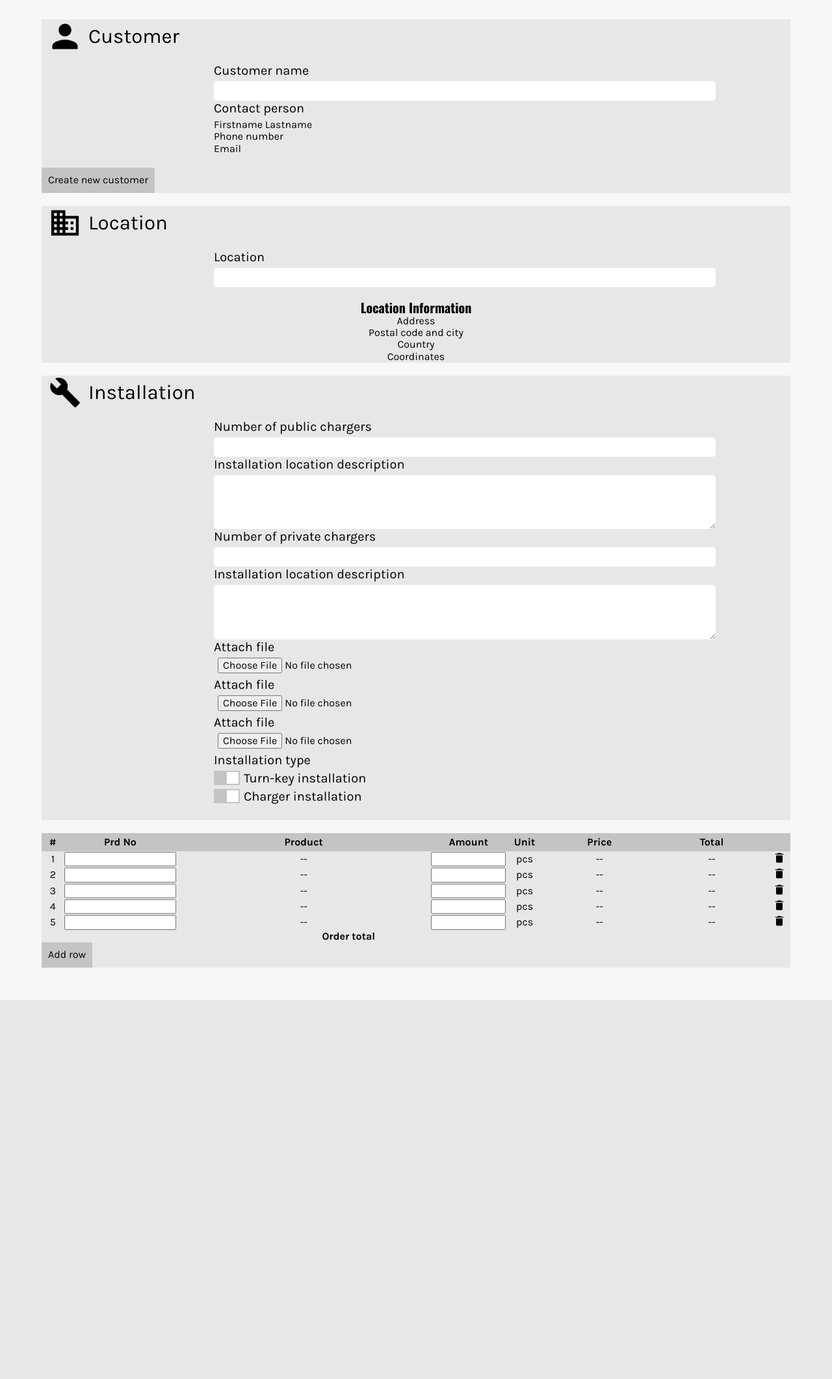
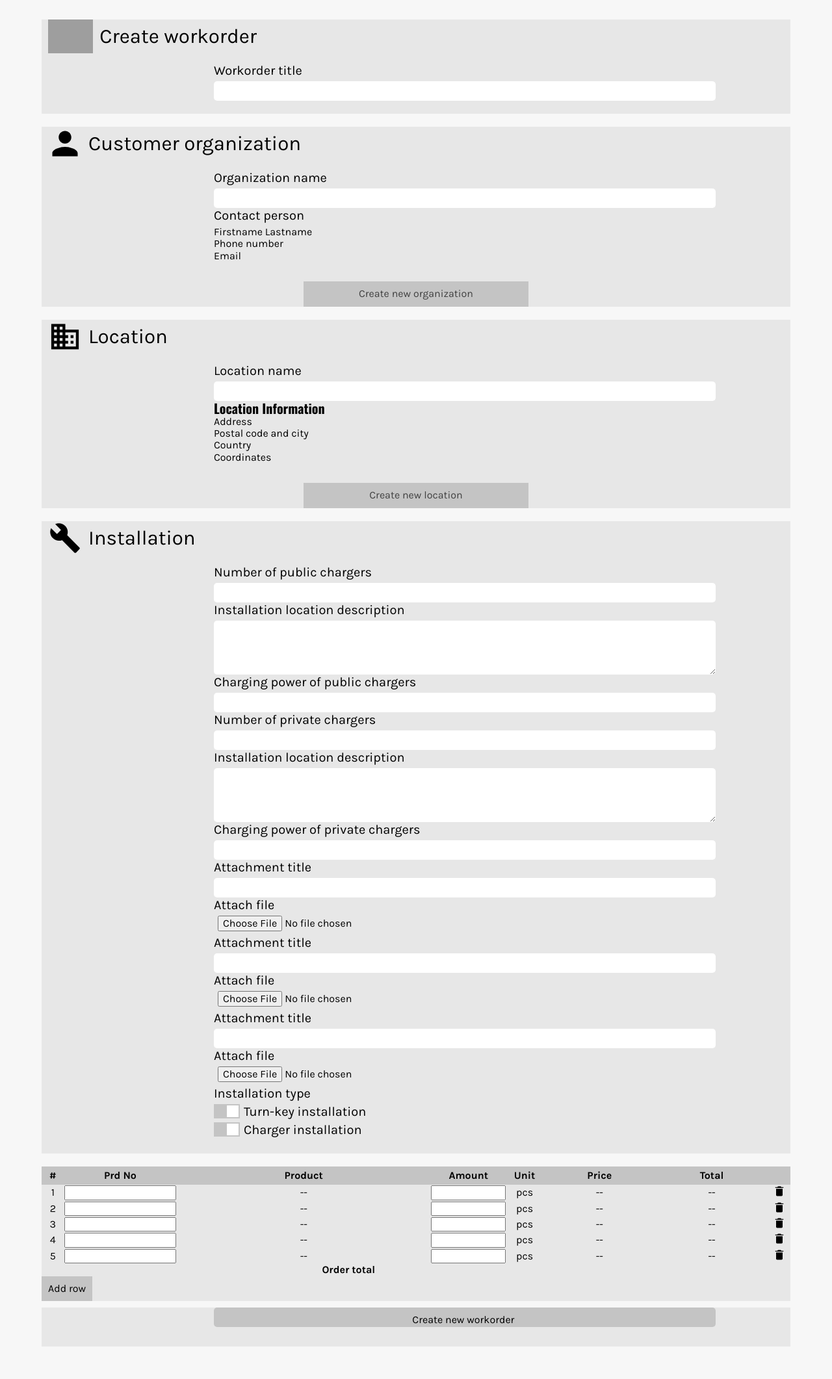
Before and after one commit to Zigelzi/SiteSurveyApp, a Flask app: page /survey/create_workorder in a window 1280 px wide. Shown: the part 40-2162 px from the top of the page at 65% size. Before the commit the page ends 1579 px from the top, so only its background shows below. Run offline with Flask 2, Linux system fonts and the light colour scheme; a user stored in the database is signed in; data comes from the database, SQL or seed files in the repository; data that the repository does not hold is empty; some libraries are stand-ins or nearby versions; grey boxes are pictures that could not be loaded.

Commit message:
Changed DB Schema of Workorder table. Added new table with name Workorderattachment. Renamed save_picture to save_file from survey.utils.py. Removed API routes print(output) statements. Added links for creating related data to DB to templates

```diff
--- a/sitesurvey/api/routes.py
+++ b/sitesurvey/api/routes.py
@@ -38,7 +38,6 @@ def get_locations():
     locations = Location.query.all()
     location_schema = LocationSchema(many=True)
     output = location_schema.dump(locations).data
-    print(output)
     return jsonify(output)
 
 @bp_api.route('/api/location/<string:location_name>', methods=['GET'])
@@ -46,7 +45,6 @@ def get_location(location_name):
     location = Location.query.filter_by(name=location_name).first()
     location_schema = LocationSchema()
     output = location_schema.dump(location).data
-    print(output)
     return jsonify(output)
 
 @bp_api.route('/api/customers', methods=['GET'])
@@ -62,7 +60,6 @@ def get_customers():
 
     customer_schema = CustomerSchema(many=True)
     output = customer_schema.dump(customers).data
-    print(output)
     return jsonify(output)
 
 @bp_api.route('/api/organizations', methods=['GET'])
@@ -70,7 +67,6 @@ def get_organizations():
     organizations = Organization.query.all()
     organization_schema = OrganizationSchema(many=True)
     output = organization_schema.dump(organizations).data
-    print(output)
     return jsonify(output)
 
 @bp_api.route('/api/organization/<string:org_name>', methods=['GET'])
@@ -78,7 +74,6 @@ def get_organization(org_name):
     organization = Organization.query.filter_by(org_name=org_name).first()
     organization_schema = OrganizationSchema()
     output = organization_schema.dump(organization).data
-    print(output)
     return jsonify(output)
 
 @bp_api.route('/api/products', methods=['GET'])
@@ -86,7 +81,6 @@ def get_products():
     products = Product.query.all()
     product_schema = ProductSchema(many=True)
     output = product_schema.dump(products).data
-    print(output)
     return jsonify(output)
 
 @bp_api.route('/api/product/<string:product_number>', methods=['GET'])
@@ -94,5 +88,4 @@ def get_product(product_number):
     product = Product.query.filter_by(product_number=product_number).first()
     product_schema = ProductSchema()
     output = product_schema.dump(product).data
-    print(output)
     return jsonify(output)
--- a/sitesurvey/static/js/workorder.js
+++ b/sitesurvey/static/js/workorder.js
@@ -51,8 +51,6 @@ document.addEventListener('DOMContentLoaded', () => {
 
     // Calculate the complete order total to tfoot
     function tableTotal(mutations) {
-        const tableTotalTd = document.getElementById('tableTotalTd')
-        let totalSum = 0;
 
         // Looping through all the happened mutations and performing task based on mutation target
         mutations.forEach(function(mutation) {
@@ -60,15 +58,16 @@ document.addEventListener('DOMContentLoaded', () => {
             if (mutation.target.className === 'totalColumn') {
                 const productBody = mutation.target.parentElement.parentElement;
                 let totalCellValue
+                const tableTotalTd = document.getElementById('tableTotalTd')
+                let totalSum = 0;
                 for (let i = 0; i < productBody.children.length; i++) {
                     totalCellValue = productBody.children[i].children[6].textContent
                     // console.log(`Mutation: ${mutation.target.className}`);
-                    console.log(`Row ${i} totallCellValue ${totalCellValue}`);
                     if (totalCellValue != "--" && totalCellValue != "NaN €") {
                         totalSum += parseFloat(productBody.children[i].children[6].textContent.replace(",",".").replace(' ',''));
-                        console.log(`Total sum:${totalSum}`);
                     }
                 }
+                tableTotalTd.textContent = totalSum + " €";
             }
             // If table rows get removed redo the running numbering of rows
             if (mutation.removedNodes.length !== 0) {
@@ -81,10 +80,7 @@ document.addEventListener('DOMContentLoaded', () => {
                     }
                 }
             }
-
         });
-        console.log(`Total sum in the end:${totalSum}`)
-        tableTotalTd.textContent = totalSum + " €";
     }
 
     function addRow() {
--- a/sitesurvey/survey/forms.py
+++ b/sitesurvey/survey/forms.py
@@ -103,18 +103,27 @@ class SurveyForm(FlaskForm):
         self.model.choices = [(charger.model.lower(), charger.model) for charger in Charger.query.all()]
 
 class WorkorderForm(FlaskForm):
-    organization_name = StringField('Organization name')
+    title = StringField('Workorder title', validators=[DataRequired(message=data_req_msg)])
+    requested_date = DateTimeField('Requested ready date', validators=[DataRequired(message=data_req_msg)])
+    organization_name = StringField('Organization name', validators=[DataRequired(message=data_req_msg)])
+    location_name = StringField('Location name', validators=[DataRequired(message=data_req_msg)])
     public_chargers = IntegerField('Number of public chargers', validators=[DataRequired(message=data_req_msg)])
     public_installation_location = TextAreaField('Installation location description')
+    public_charging_power = FloatField('Charging power of public chargers', validators=[DataRequired(message=data_req_msg)])
     private_chargers = IntegerField('Number of private chargers', validators=[DataRequired(message=data_req_msg)])
     private_installation_location = TextAreaField('Installation location description')
+    private_charging_power = FloatField('Charging power of private chargers', validators=[DataRequired(message=data_req_msg)])
+    attachment_1_title = StringField('Attachment title')
     attachment_1 = FileField('Attach file', validators=[FileAllowed(['jpg', 'png', 'pdf'])])
+    attachment_2_title = StringField('Attachment title')
     attachment_2 = FileField('Attach file', validators=[FileAllowed(['jpg', 'png', 'pdf'])])
+    attachment_3_title = StringField('Attachment title')
     attachment_3 = FileField('Attach file', validators=[FileAllowed(['jpg', 'png', 'pdf'])])
 
     installation_type = RadioField('Installation type', validators=[DataRequired(message=data_req_msg)],
                                     choices=[('turnkey', 'Turn-key installation'),
                                              ('charger', 'Charger installation')])
+    submit = SubmitField('Create new workorder')
 
 class LocationForm(FlaskForm):
 	location_name = StringField('Location name', validators=[DataRequired(message=data_req_msg)])
--- a/sitesurvey/survey/routes.py
+++ b/sitesurvey/survey/routes.py
@@ -4,10 +4,10 @@ from flask_login import current_user, login_required
 import sys
 
 from sitesurvey import db
-from sitesurvey.survey.models import Survey, Surveypicture, Location, Workorder
+from sitesurvey.survey.models import Survey, Surveypicture, Location, Workorder, Workorderattachment
 from sitesurvey.survey.forms import SurveyForm, WorkorderForm, LocationForm
-from sitesurvey.survey.utils import save_picture
-from sitesurvey.user.models import Contactperson
+from sitesurvey.survey.utils import save_file
+from sitesurvey.user.models import Contactperson, Organization
 from sitesurvey.product.models import Charger
 
 bp_survey = Blueprint('survey', __name__)
@@ -50,25 +50,25 @@ def create_survey():
 
 
         # Saving the installation location picture to file system and creating DB entry
-        pic_installation_location_file = save_picture(form.pic_installation_location.data)
+        pic_installation_location_file = save_file(form.pic_installation_location.data)
         sp_installation_location = Surveypicture(survey_id=survey.id,
                                                     picture_filename=pic_installation_location_file)
 
         # Saving the main cabinet picture to file system and creating DB entry
-        pic_maincabinet_file = save_picture(form.pic_maincabinet.data)
+        pic_maincabinet_file = save_file(form.pic_maincabinet.data)
         sp_maincabinet = Surveypicture(survey_id=survey.id,
                                         picture_filename=pic_maincabinet_file)
 
         # Saving the subcabinet picture if it exists to file system and creating DB entry
         if form.pic_subcabinet.data:
-            pic_subcabinet_file = save_picture(form.pic_subcabinet.data)
+            pic_subcabinet_file = save_file(form.pic_subcabinet.data)
             sp_subcabinet = Surveypicture(survey_id=survey.id,
                                             picture_filename=pic_subcabinet_file)
             db.session.add(sp_subcabinet)
 
         # Saving the additional picture if it exists to file system and creating DB entry
         if form.pic_additional.data:
-            pic_additional_file = save_picture(form.pic_additional.data)
+            pic_additional_file = save_file(form.pic_additional.data)
             sp_additional = Surveypicture(survey_id=survey.id,
                                             picture_filename=pic_additional_file)
             db.session.add(sp_additional)
@@ -99,10 +99,55 @@ def survey(survey_id):
         filenames.append('survey_pictures/'+ picture.picture_filename)
     return render_template('survey/survey.html', survey=survey, filenames=filenames)
 
-@bp_survey.route('/survey/create_workorder')
+@bp_survey.route('/survey/create_workorder', methods=['GET', 'POST'])
 @login_required
 def create_workorder():
     form = WorkorderForm()
+    print(request.method)
+    if request.method == 'POST':
+        print('JSON from POST request')
+        json = request.get_json()
+        print(json)
+    if (form.validate_on_submit() and False):
+        org_id = Organization.query.filter_by(org_name=form.organization_name.data).first().id
+        location_id = Location.query.filter_by(name=form.location_name.data).first().id
+        workorder = Workorder(title=form.title.data,
+                              requested_date=form.requested_date.data,
+                              public_chargers=form.public_chargers.data,
+                              public_installation_location=form.public_installation_location.data,
+                              public_charging_power=form.public_charging_power.data,
+                              private_chargers=form.private_chargers.data,
+                              private_installation_location=form.private_installation_location.data,
+                              private_charging_power=form.private_charging_power.data,
+                              installation_type=form.installation_type.data,
+                              org_id=org_id,
+                              location_id=location_id)
+
+        db.session.add(workorder)
+        db.session.commit()
+
+        # If attachments exist save the files to disk and commit the filenames and titles to DB
+        if form.attachment_1.data:
+            attachment_1_file = save_file(form.attachment_1.data)
+            attachment_1 = Workorderattachment(workorder_id=workorder.id,
+                                               title=form.attachment_1_title.data,
+                                               picture_filename=attachment_1_file)
+            db.session.add(attachment_1)
+
+        if form.attachment_2.data:
+            attachment_2_file = save_file(form.attachment_2.data)
+            attachment_2 = Workorderattachment(workorder_id=workorder.id,
+                                               title=form.attachment_2_title.data,
+                                               picture_filename=attachment_2_file)
+            db.session.add(attachment_2)
+
+        if form.attachment_3.data:
+            attachment_3_file = save_file(form.attachment_3.data)
+            attachment_3 = Workorderattachment(workorder_id=workorder.id,
+                                               title=form.attachment_3_title.data,
+                                               picture_filename=attachment_3_file)
+            db.session.add(attachment_3)
+
     return render_template('survey/create_workorder.html', form=form)
 
 @bp_survey.route('/survey/create_location', methods=["GET", "POST"])
--- a/sitesurvey/templates/product/add_product.html
+++ b/sitesurvey/templates/product/add_product.html
@@ -72,6 +72,9 @@
                        </div>
                     {% endif %}
                 </div>
+                <div class="input-box">
+                    <a href="{{ url_for('product.add_product_category') }} " class="btn">Add product category</a>
+                </div>
             </fieldset>
             {{ form.submit }}
         </form>
--- a/sitesurvey/templates/survey/create_workorder.html
+++ b/sitesurvey/templates/survey/create_workorder.html
@@ -6,14 +6,25 @@
 
 {% block content %}
 <div class="content">
+    <form action="{{ url_for('survey.create_workorder') }} " method="POST" enctype="multipart/form-data">
+        <div class="grey-container survey-form">
+            <div class="survey-header">
+                <img src="#" alt="" class="svg-icon">
+                <legend>Create workorder</legend>
+            </div>
+            <div class="input-box">
+                {{ form.title.label }}
+                {{ form.title }}
+            </div>
+        </div>
         <div class="grey-container survey-form">
             <div class="survey-header">
                 <img class="svg-icon" src="{{ url_for('static', filename='img/icon_person.svg') }}" alt="person icon">
-            <legend>Customer</legend>
+                <legend>Customer organization</legend>
             </div>
             <div class="input-box">
-            <label for="customer">Customer name</label>
-            <input type="text" name="customer" id="orgInput" list="customerList">
+                {{ form.organization_name.label }}
+                {{ form.organization_name(id="orgInput", list="customerList", autocomplete="off") }}
                 <datalist id="customerList"></datalist>
                 <div id="contactPerson">
                     <label for="">Contact person</label>
@@ -22,7 +33,7 @@
                     <p>Email</p>
                 </div>
             </div>
-        <button type="button">Create new customer</button>
+            <a class="btn" href="{{ url_for('user.create_organization') }} ">Create new organization</a>
         </div>
         <div class="grey-container survey-form">
             <div class="survey-header">
@@ -30,10 +41,9 @@
                 <legend>Location</legend>
             </div>
             <div class="input-box">
-            <label for="location">Location</label>
-            <input type="text" name="location" id="locationInput" list="locationList">
+                {{ form.location_name.label }}
+                {{ form.location_name(id="locationInput", list="locationList", autocomplete="off") }}
                 <datalist id="locationList"></datalist>
-        </div>
                 <div id="locationInformation">
                     <h4>Location Information</h4>
                     <p>Address</p>
@@ -41,6 +51,8 @@
                     <p>Country</p>
                     <p>Coordinates</p>
                 </div>
+            </div>
+            <a href="{{ url_for('survey.create_location') }} " class="btn">Create new location</a>
         </div>
         <div class="grey-container survey-form">
             <div class="survey-header">
@@ -52,14 +64,24 @@
                 {{form.public_chargers}}
                 {{form.public_installation_location.label}}
                 {{form.public_installation_location}}
+                {{form.public_charging_power.label}}
+                {{form.public_charging_power}}
                 {{form.private_chargers.label}}
                 {{form.private_chargers}}
                 {{form.private_installation_location.label}}
                 {{form.private_installation_location}}
+                {{form.private_charging_power.label}}
+                {{form.private_charging_power}}
+                {{form.attachment_1_title.label}}
+                {{form.attachment_1_title}}
                 {{form.attachment_1.label}}
                 {{form.attachment_1}}
+                {{form.attachment_2_title.label}}
+                {{form.attachment_2_title}}
                 {{form.attachment_2.label}}
                 {{form.attachment_2}}
+                {{form.attachment_3_title.label}}
+                {{form.attachment_3_title}}
                 {{form.attachment_3.label}}
                 {{form.attachment_3}}
                 <div>
@@ -150,5 +172,12 @@
             <button id="addTableRow">Add row</button>
             <datalist id="productList"></datalist>
         </div>
+        <div class="grey-container">
+            <div class="input-box">
+                {{ form.submit }}
+            </div>
+        </div>
+
+    </form>
 </div>
 {% endblock %}
--- a/sitesurvey/templates/user/add_organization.html
+++ b/sitesurvey/templates/user/add_organization.html
@@ -99,6 +99,9 @@
                         </div>
                     {% endif %}
                 </div>
+                <div class="input-box">
+                    <a href="{{ url_for('user.create_organization_tag') }} " class="btn">Create organization type</a>
+                </div>
         </fieldset>
         <div>
             {{ form.submit }}
--- a/sitesurvey/templates/user/create_contactperson.html
+++ b/sitesurvey/templates/user/create_contactperson.html
@@ -79,7 +79,7 @@
                 </div>
                 <div class="input-box">
                     {{ form.organization.label }}
-                    {{ form.organization(list="organizationList") }}
+                    {{ form.organization(list="organizationList", autocomplete="off") }}
                     <datalist id="organizationList"></datalist>
                     {% if form.organization.errors %}
                         <div class="error">
```
Also changed, not shown: sitesurvey/survey/models.py (+29 -2 lines), sitesurvey/survey/utils.py (+6 -6 lines), sitesurvey/site.db. Lines whose indentation alone changed are shown as unchanged.
